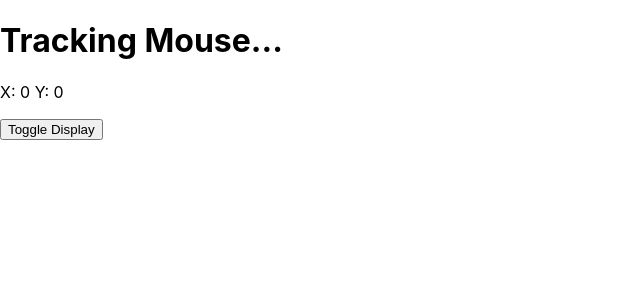
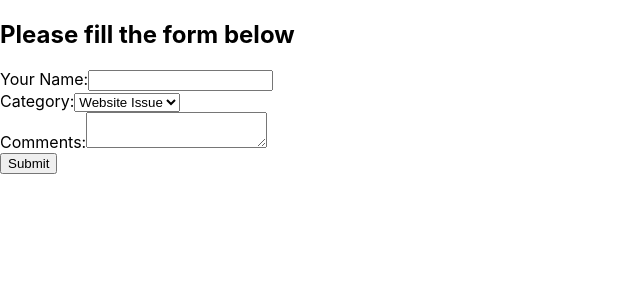
Before and after one commit to strasse34/practice-5, a React (Create React App) app in the folder my-app/: page / in a window 1280 px wide. Shown: the top 300 px of the page, without its empty margins (0-640 px from the left). Built offline with nearby package versions, Linux system fonts and the light colour scheme.

Commit message:
submitting form data

```diff
--- a/my-app/src/App.js
+++ b/my-app/src/App.js
@@ -1,11 +1,12 @@
 import css from './App.css';
-import LifeCyclesCWU from './components/LifeCyclesCWU';
+import ControlledForm from './components/ControlledForm';
+
 
 
 function App() {
   return (
     <div className={css.App}>
-      <LifeCyclesCWU />
+      <ControlledForm />
     </div>
   );
 }
--- /dev/null
+++ b/my-app/src/components/ControlledForm.js
@@ -0,0 +1,77 @@
+import React, { Component } from 'react'
+
+export class ControlledForm extends Component {
+    constructor(props) {
+      super(props)
+
+      this.state = {
+         name: "",
+         category: "Website Issue",
+         comment: ""
+      }
+    }
+
+    handleNameChange = (event) => {
+      const newName = event.target.value;
+      this.setState({
+        name: newName,
+      });
+    }
+
+    handleCategoryChange = (event) => {
+      const newCategory = event.target.value;
+      this.setState({
+        category: newCategory
+      });
+    }
+
+    handleCommentChange = (event) => {
+      const newComment = event.target.value;
+      this.setState({
+        comment: newComment
+      });
+    }
+
+    handleSubmit = (event) => {
+        event.preventDefault();
+        console.log(this.state)
+    }
+  render() {
+    return (
+      <div>
+        <h2>Please fill the form below</h2>
+        <form onSubmit={this.handleSubmit}>
+           <div>
+            <label htmlFor='id-name'>Your Name:</label>
+                <input
+                value={this.state.name}
+                onChange={this.handleNameChange}
+                id="id-name"
+                name="name"
+                type="text" />
+           </div>
+            <div>
+                <label htmlFor='id-category'>Category:</label>
+                <select value={this.state.category} onChange={this.handleCategoryChange} id='id-category'>
+                    <option id='website'>Website Issue</option>
+                    <option id='order'>Order Issue</option>
+                    <option id='general'>General Issue</option>
+                </select>
+            </div>
+            <div>
+                < label htmlFor='id-comment'>Comments:</label>
+                <textarea
+                id='id-comment' name='comments'
+                value={this.state.comment}
+                onChange={this.handleCommentChange}
+                 />
+            </div>
+            <input type="submit" value="Submit" />
+
+        </form>
+      </div>
+    )
+  }
+}
+
+export default ControlledForm
```
